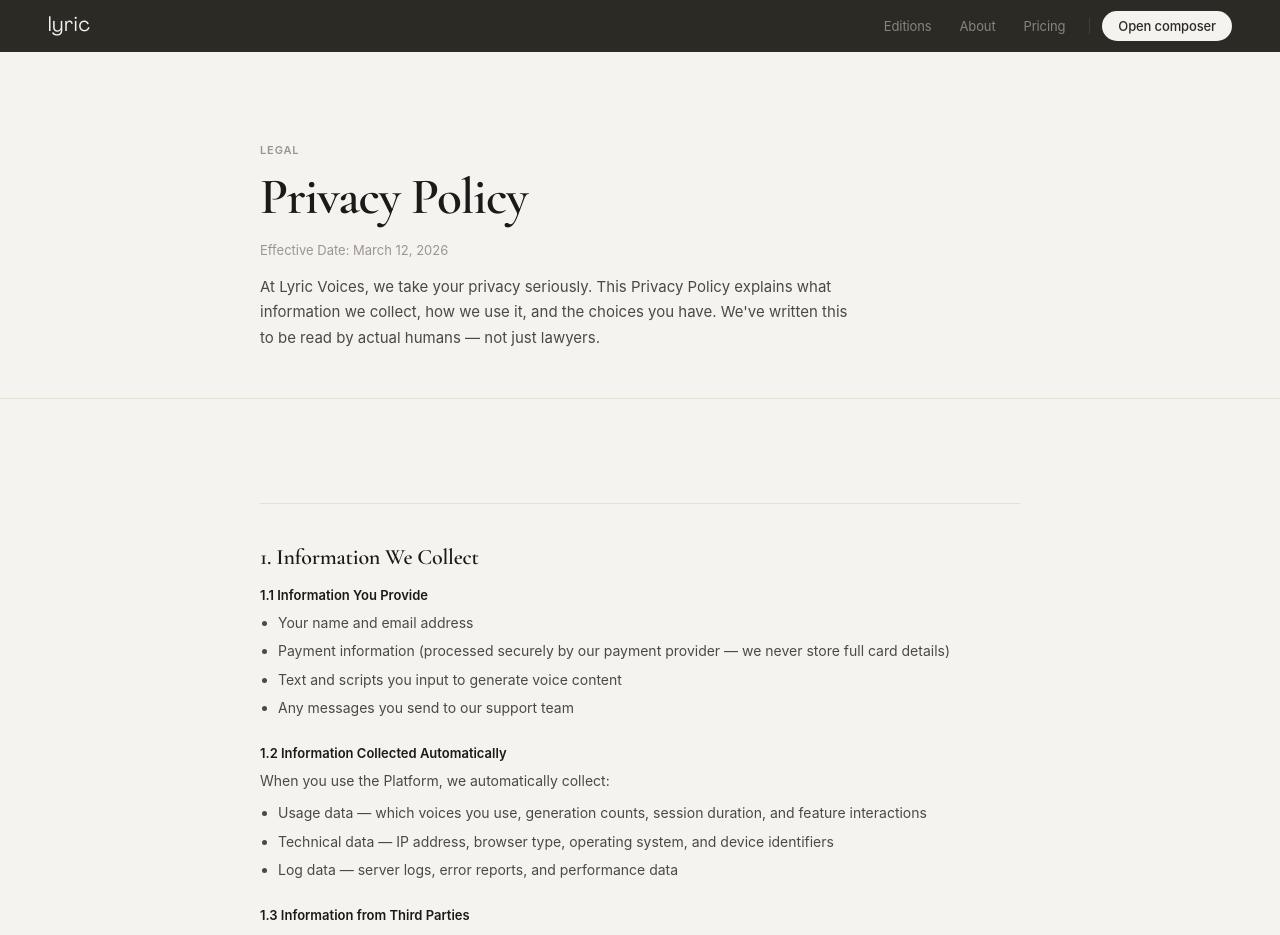
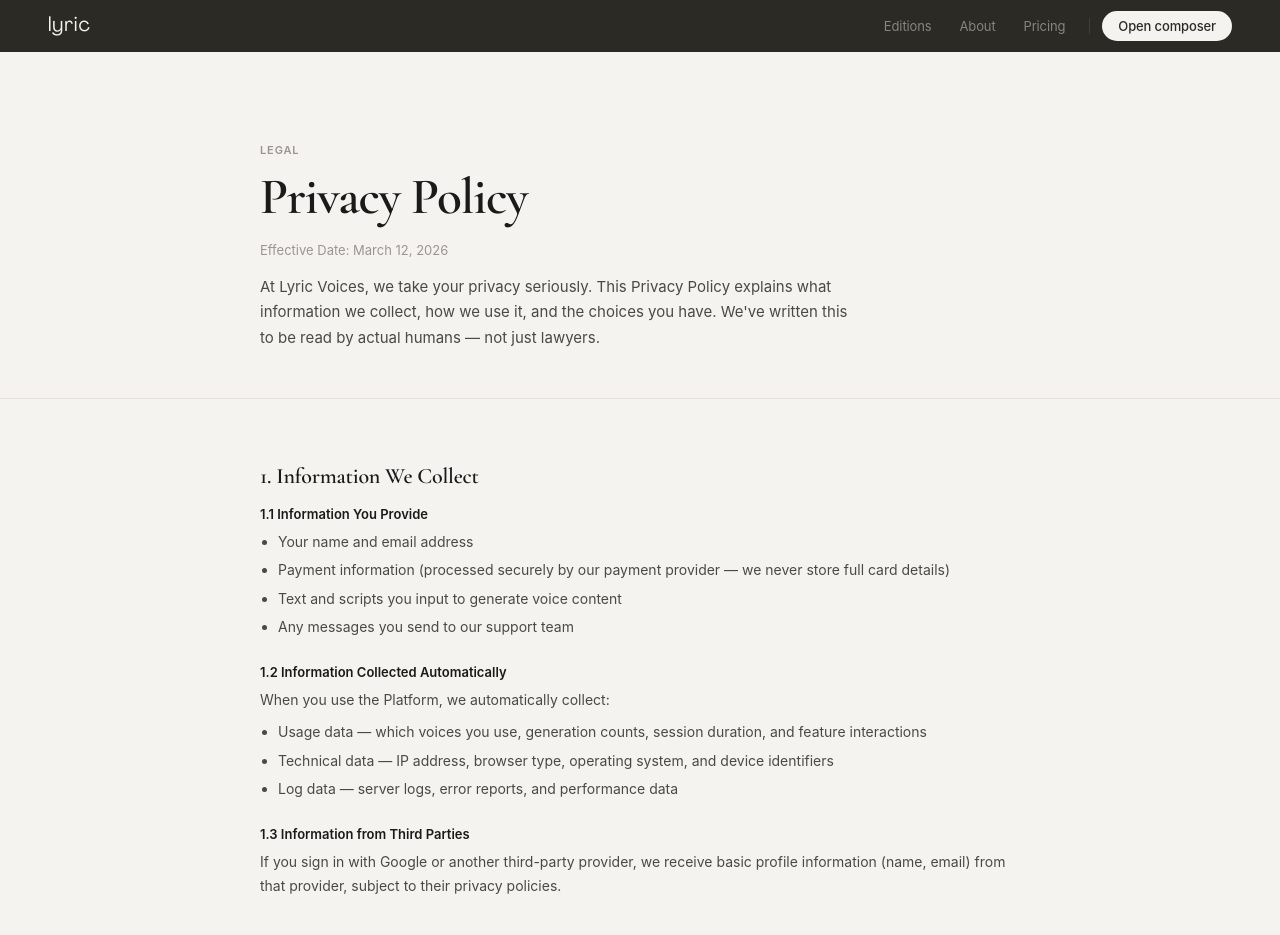
Before and after one commit to lyricvoices-gif/lyric-marketing, a Next.js app: page /privacy in a window 1280 px wide. Shown: the top 935 px of the page. Built offline with nearby package versions, Linux system fonts and the light colour scheme.

Commit message:
Remove first-section divider and top padding on Privacy and Terms pages

```diff
--- a/app/privacy/page.tsx
+++ b/app/privacy/page.tsx
@@ -148,9 +148,9 @@ export default function PrivacyPage() {
             <div
               key={i}
               style={{
-                paddingTop: "40px",
-                marginTop: "40px",
-                borderTop: `1px solid ${BORDER}`,
+                paddingTop: i === 0 ? "0" : "40px",
+                marginTop: i === 0 ? "0" : "40px",
+                borderTop: i === 0 ? "none" : `1px solid ${BORDER}`,
               }}
             >
               <h2 style={{
--- a/app/terms/page.tsx
+++ b/app/terms/page.tsx
@@ -184,9 +184,9 @@ export default function TermsPage() {
             <div
               key={i}
               style={{
-                paddingTop: "40px",
-                marginTop: "40px",
-                borderTop: `1px solid ${BORDER}`,
+                paddingTop: i === 0 ? "0" : "40px",
+                marginTop: i === 0 ? "0" : "40px",
+                borderTop: i === 0 ? "none" : `1px solid ${BORDER}`,
               }}
             >
               <h2 style={{
```
